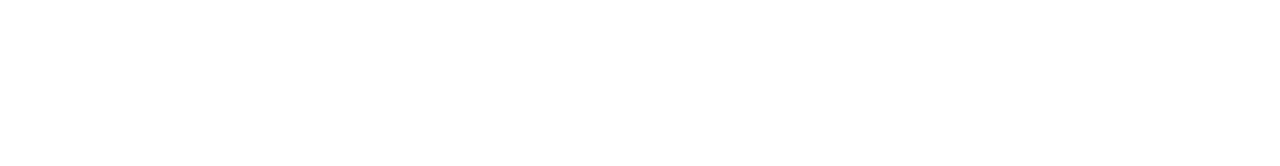
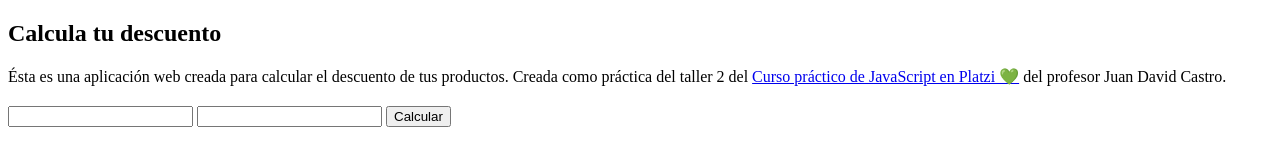
Before and after one commit to GueruDev/Calculadores-de-Descuentos-con-cupones-Taller-de-JavaScript-Platzi, a plain HTML site: page index.html in a window 1280 px wide. Drawn offline with Linux system fonts and the light colour scheme.

Commit message:
Lógica hecha

```diff
--- a/index.html
+++ b/index.html
@@ -9,10 +9,29 @@
 </head>
 <body>
     <header>
-
+        <section class="maintext">
+            <h1 class="maintext__h1">
+                Calcula tu descuento
+            </h1>
+            <p class="maintext__p">
+                Ésta es una aplicación web creada para calcular el descuento de tus productos. Creada como práctica del taller 2 del <a href="https://platzi.com/clases/javascript-practico/">Curso práctico de JavaScript en Platzi 💚</a> del profesor Juan David Castro.
+            </p>
+        </section>
     </header>
     <main>
+        <section class="card-calculadora">
+            <h2 class="card-calculadora__h2"></h2>
+            <p class="card-calculadora__p"></p>
+            <form action="" class="card-calculadora-form">
+                <label for="" class="card-calculadora-form__label"></label>
+                <input id="inputPrize" type="number" class="card-calculadora-form__input">
+                <input id="inputDiscount" type="number" class="card-calculadora-form__input">
+                <button type="button" onClick="calcularValorDescuento()" class="card-calculadora-form__button">Calcular</button>
+            </form>
+            <p id="calculadora-resultado" class="card-calculadora-resultado">
 
+            </p>
+        </section>
     </main>
     <footer>
 
--- a/js/app.js
+++ b/js/app.js
@@ -0,0 +1,20 @@
+//VARIABLES
+
+let precioOriginal;
+let precioConDescuento;
+let porcentajeDescuento;
+let valorDescuento
+
+//FUNCIONES
+function calcularValorDescuento(){
+    let input = document.getElementById("inputPrize");
+    precioOriginal = Number(input.value);
+    const resultP =document.getElementById("calcularValorDescuento()");
+    input = document.getElementById("inputDiscount");
+    porcentajeDescuento = Number(input.value);
+    valorDescuento = (porcentajeDescuento * precioOriginal) / 100;
+    precioConDescuento = precioOriginal - valorDescuento;
+    input = document.getElementById("calculadora-resultado")
+    let pResultado = input;
+    pResultado.innerHTML = `El precio con descuento es ${precioConDescuento}.`
+};
```
Also changed, not shown: 2 other files.
